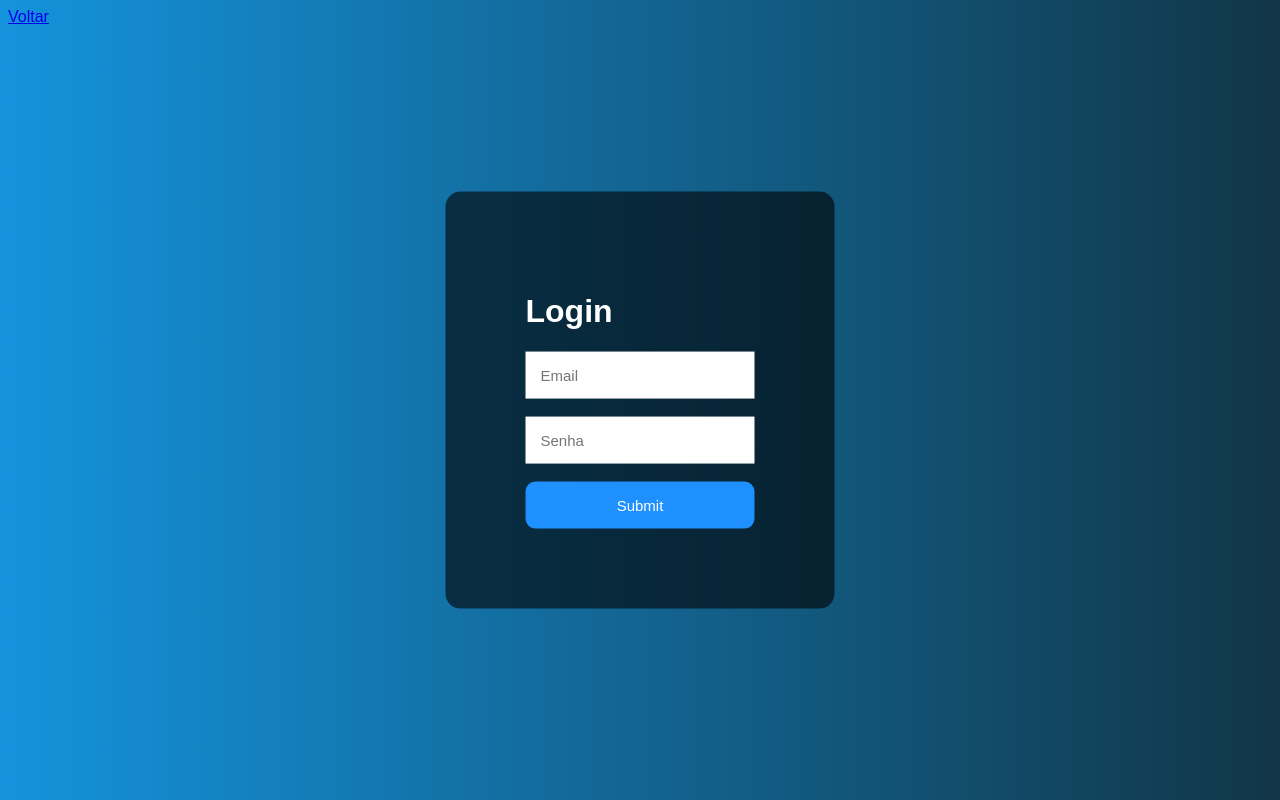
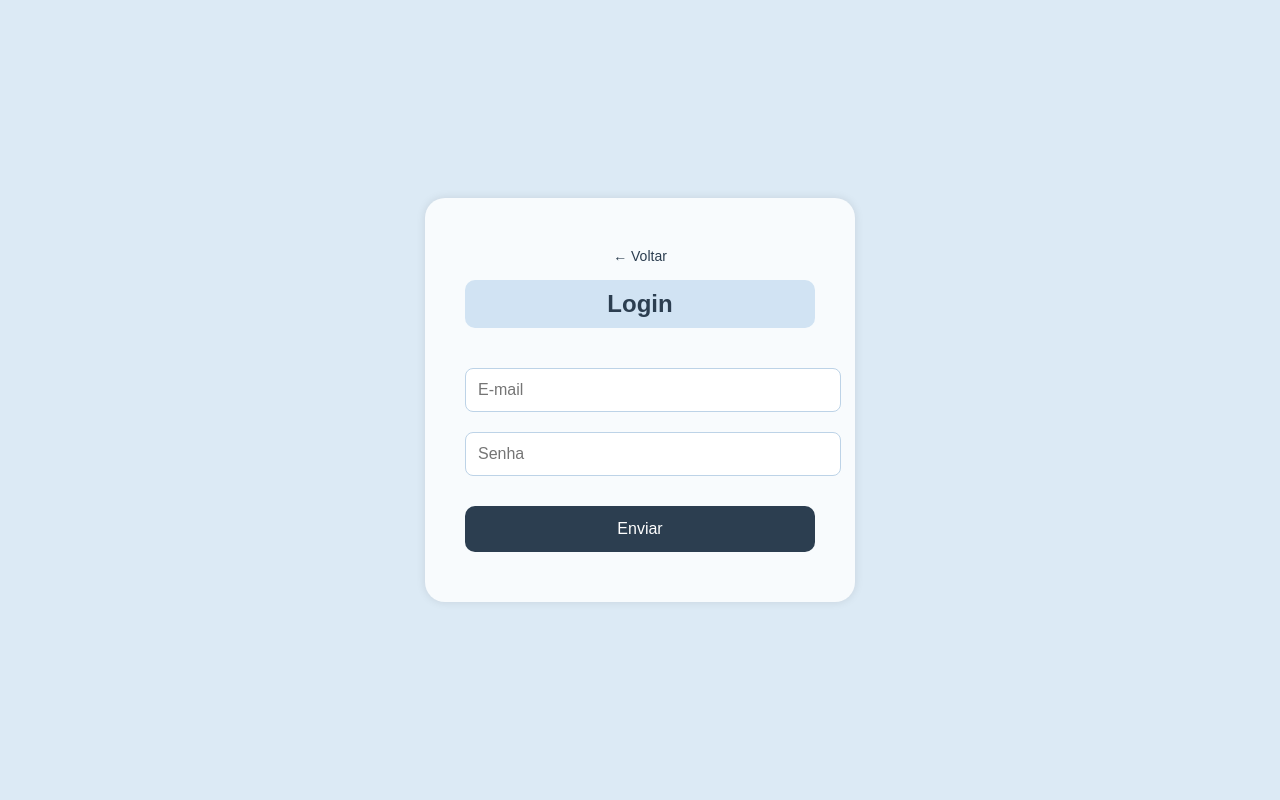
Before and after one commit to tomnachbar/projeto_integrador, a PHP site: page /PI_Login.php in a window 1280 px wide. Run offline with PHP 8.4, Linux system fonts and the light colour scheme.

Commit message:
Update PI_Login.php
Atualização de arquivo do Login.

```diff
--- a/PI_1/PI_Login.php
+++ b/PI_1/PI_Login.php
@@ -1,57 +1,87 @@
 <!DOCTYPE html>
-<html lang="en">
+<html lang="pt-br">
 <head>
     <meta charset="UTF-8">
     <meta name="viewport" content="width=device-width, initial-scale=1.0">
     <title>Tela de Login</title>
     <style>
-            body{
-                font-family: Arial, Helvetica, sans-serif;
-                background: linear-gradient(to right, rgb(20,147,220), rgb(17,54,71));
-            }
-        div{
-            background-color: rgba(0, 0, 0, 0.6);
-            position: absolute;
-            top: 50%;
-            left: 50%;
-            transform: translate(-50%,-50%);
-            padding: 80px;
-            border-radius: 15px;
+        body {
+            font-family: Arial, Helvetica, sans-serif;
+            background-color: #dceaf5;
+            display: flex;
+            justify-content: center;
+            align-items: center;
+            height: 100vh;
+            margin: 0;
+        }
+
+        .container {
+            background-color: #f8fbfd;
+            padding: 50px 40px;
+            border-radius: 20px;
+            box-shadow: 0 0 10px rgba(0,0,0,0.1);
+            width: 350px;
+            text-align: center;
+        }
+
+        h1 {
+            background-color: #d1e3f3;
+            color: #2c3e50;
+            padding: 10px;
+            border-radius: 10px;
+            font-size: 24px;
+            margin-bottom: 30px;
+        }
+
+        input[type="text"],
+        input[type="password"] {
+            width: 100%;
+            padding: 12px;
+            margin: 10px 0;
+            border: 1px solid #bdd3e7;
+            border-radius: 8px;
+            font-size: 16px;
+            background-color: #ffffff;
+        }
+
+        .inputSubmit {
+            width: 100%;
+            padding: 14px;
+            background-color: #2c3e50;
             color: white;
+            font-size: 16px;
+            border: none;
+            border-radius: 10px;
+            cursor: pointer;
+            margin-top: 20px;
         }
-        input{
-            padding: 15px;
-            border: none;
-            outline: none;
-            font-size: 15px;
 
+        .inputSubmit:hover {
+            background-color: #1a252f;
         }
-        .inputSubmit{
-            background-color: dodgerblue;
-            border: none;
-            padding: 15px;
-            width: 100%;
-            border-radius: 10px;
-            color: white;
-            font-size: 15px;
-            cursor: pointer;
+
+        .voltar {
+            display: block;
+            margin-bottom: 15px;
+            color: #2c3e50;
+            text-decoration: none;
+            font-size: 14px;
         }
-        .inputSubmit:hover{
-            background-color: deepskyblue;
+
+        .voltar:hover {
+            text-decoration: underline;
         }
     </style>
 </head>
 <body>
-<a href="Home.php">Voltar</a>
-    <div>
+    <div class="container">
+        <a class="voltar" href="Home.php">← Voltar</a>
         <h1>Login</h1>
         <form action="testLogin.php" method="POST">
-            <input type="text" name="email" placeholder="Email">
-            <br><br>
-            <input type="password" name="senha" placeholder="Senha">
-            <br><br>
-            <input class="inputSubmit" type="submit" name="submit" placeholder="Enviar">
-        <form>
+            <input type="text" name="email" placeholder="E-mail" required>
+            <input type="password" name="senha" placeholder="Senha" required>
+            <input class="inputSubmit" type="submit" name="submit" value="Enviar">
+        </form>
     </div>
 </body>
 </html>
```
